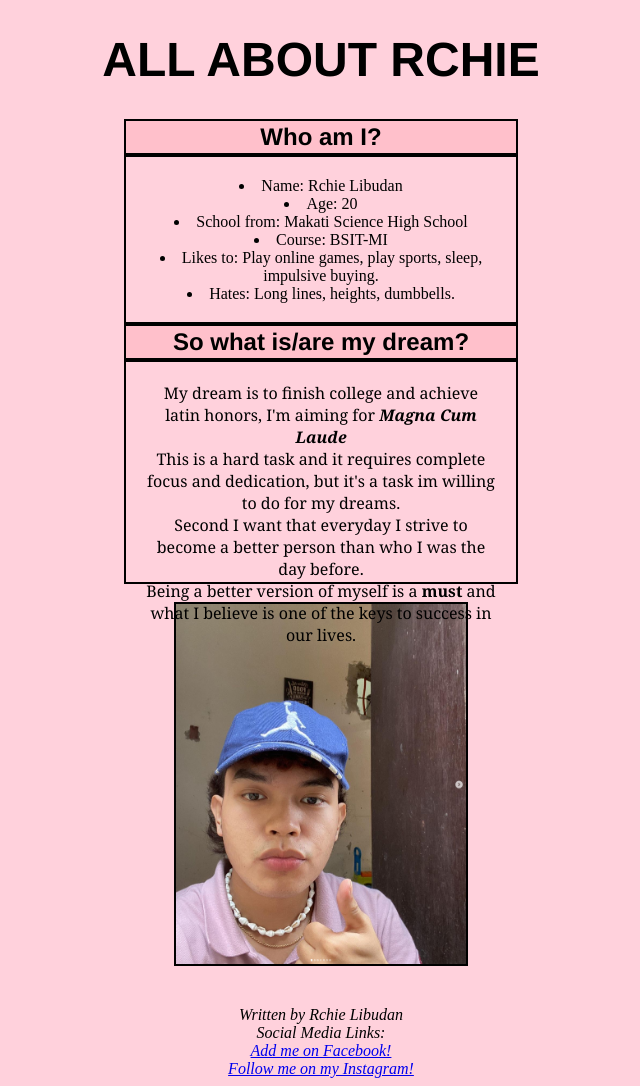
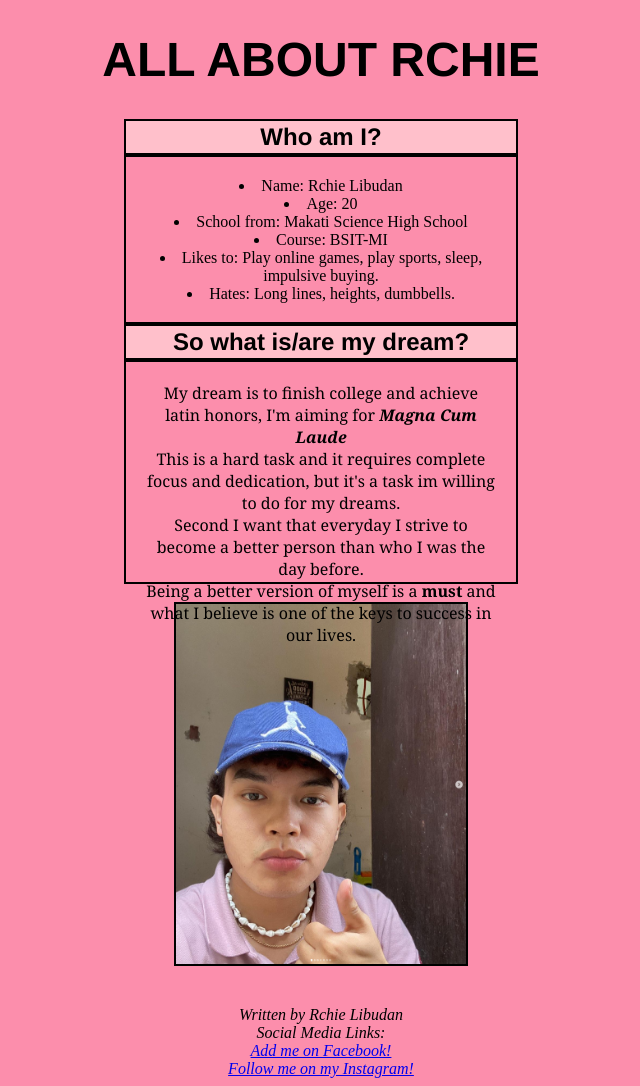
Before and after one commit to rchielibudan/lab2, a PHP site: page / in a window 1280 px wide. Shown: the whole page, without its empty margins (319-959 px from the left). Run offline with PHP 8.4, Linux system fonts and the light colour scheme.

Commit message:
changed bg color

```diff
--- a/week3/styles.css
+++ b/week3/styles.css
@@ -50,5 +50,5 @@ img {
 }
 
 body {
-	background-color: #FFD1DC;
+	background-color: #FC8EAC;
 }
```
